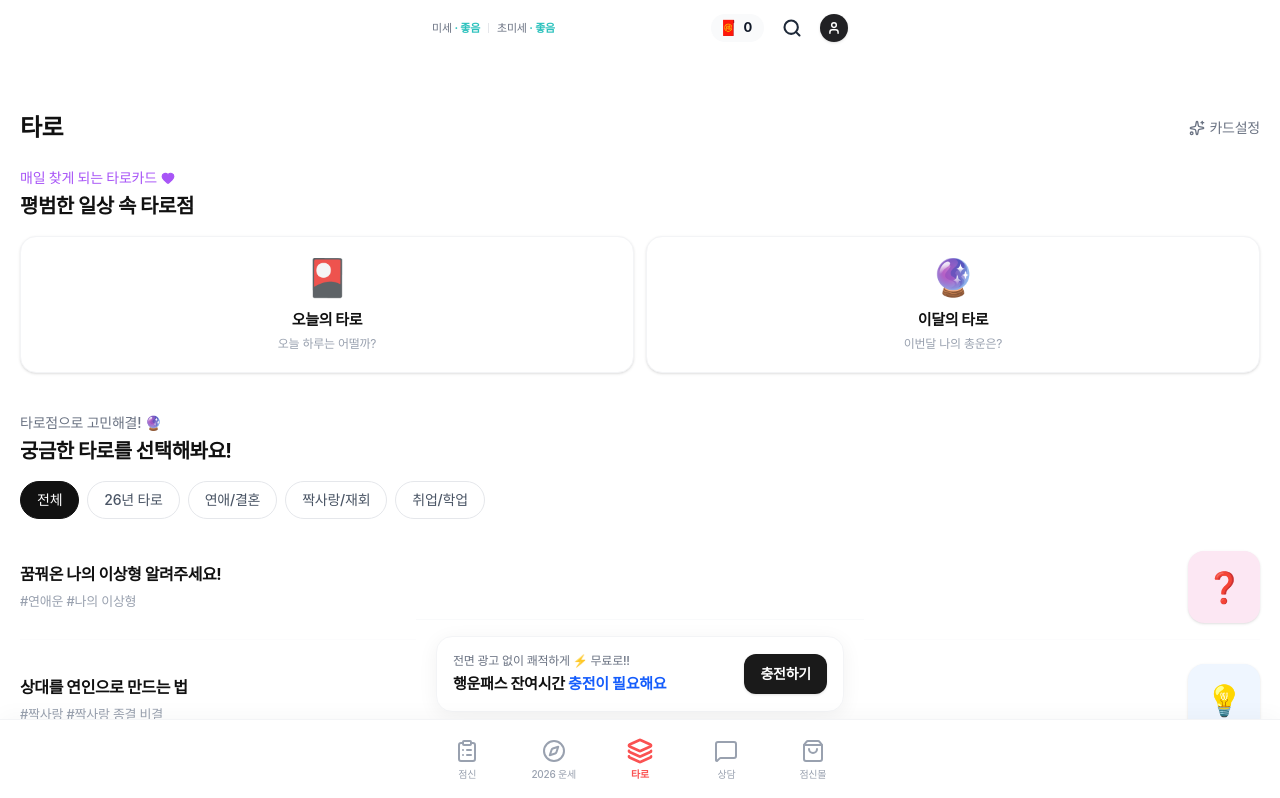
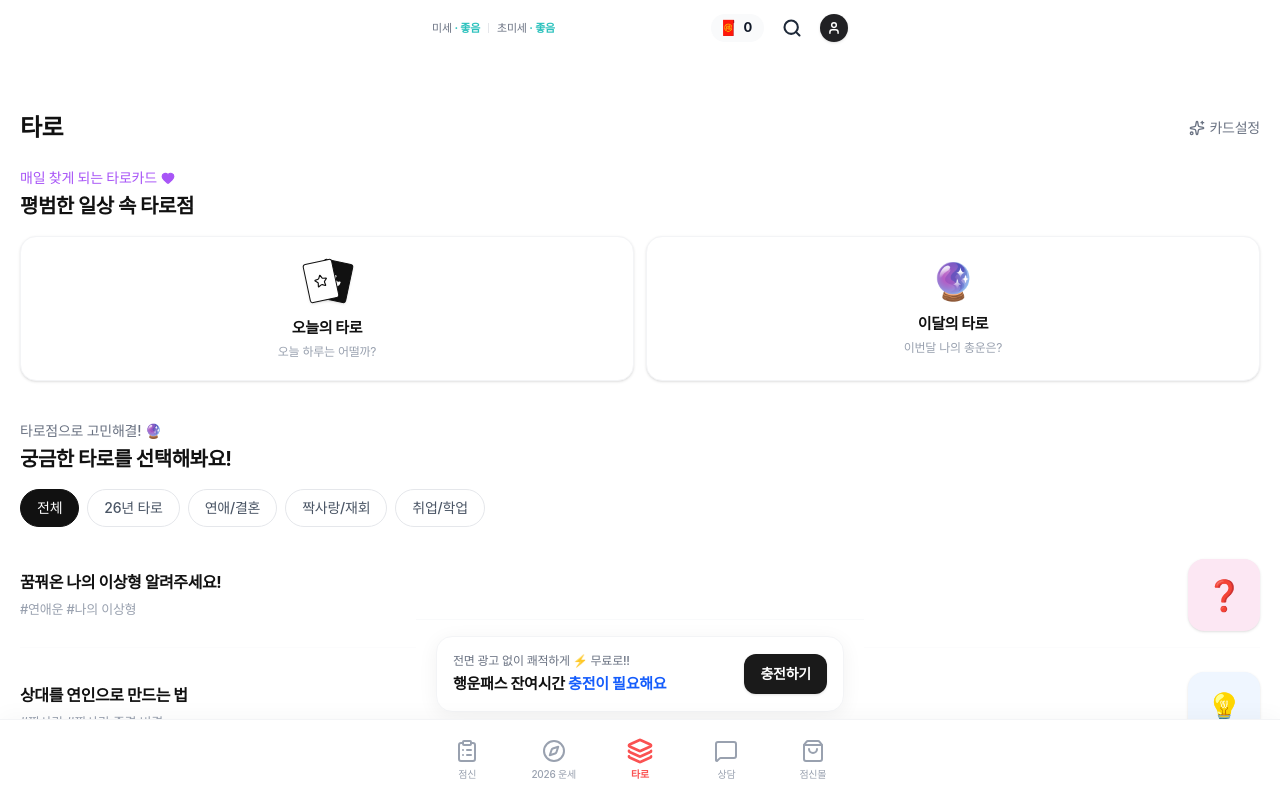
Before and after one commit to kimhoon0612-dev/saju-web, a Next.js app in the folder frontend/: page /tarot in a window 1280 px wide. Shown: the top 798 px of the page. Built offline with nearby package versions, Linux system fonts and the light colour scheme; a web font is replaced by a local one.

Commit message:
style: Update Daily Tarot icon to custom CSS cards

```diff
--- a/frontend/src/app/tarot/page.tsx
+++ b/frontend/src/app/tarot/page.tsx
@@ -1,7 +1,7 @@
 "use client";
 
 import { useState } from "react";
-import { Sparkles, Heart, Search, HelpCircle, Briefcase, GraduationCap } from "lucide-react";
+import { Sparkles, Heart, Star, Moon } from "lucide-react";
 
 export default function TarotPage() {
     // Current Active Tab
@@ -44,7 +44,16 @@ export default function TarotPage() {
             {/* Top 2 Big Cards */}
             <div className="px-5 flex gap-3 mb-10">
                 <div className="flex-1 rounded-2xl border border-gray-100 bg-white p-5 flex flex-col items-center justify-center shadow-sm hover:shadow-md transition-shadow cursor-pointer">
-                    <div className="text-4xl mb-3">🎴</div>
+                    <div className="relative mb-3 h-12 w-12 flex justify-center items-center">
+                        {/* Back Card (Moon) */}
+                        <div className="absolute w-[30px] h-[40px] border-[1.5px] border-[#111] bg-[#111] rounded-[3px] flex items-center justify-center rotate-12 translate-x-2 shadow-sm">
+                            <Moon size={14} className="text-white fill-white" />
+                        </div>
+                        {/* Front Card (Star) */}
+                        <div className="absolute w-[30px] h-[40px] border-[1.5px] border-[#111] bg-white rounded-[3px] flex items-center justify-center -rotate-12 -translate-x-1.5 z-10 shadow-sm">
+                            <Star size={14} className="text-[#111]" />
+                        </div>
+                    </div>
                     <h3 className="text-[15px] font-bold mb-1">오늘의 타로</h3>
                     <p className="text-xs text-gray-400">오늘 하루는 어떨까?</p>
                 </div>
```
